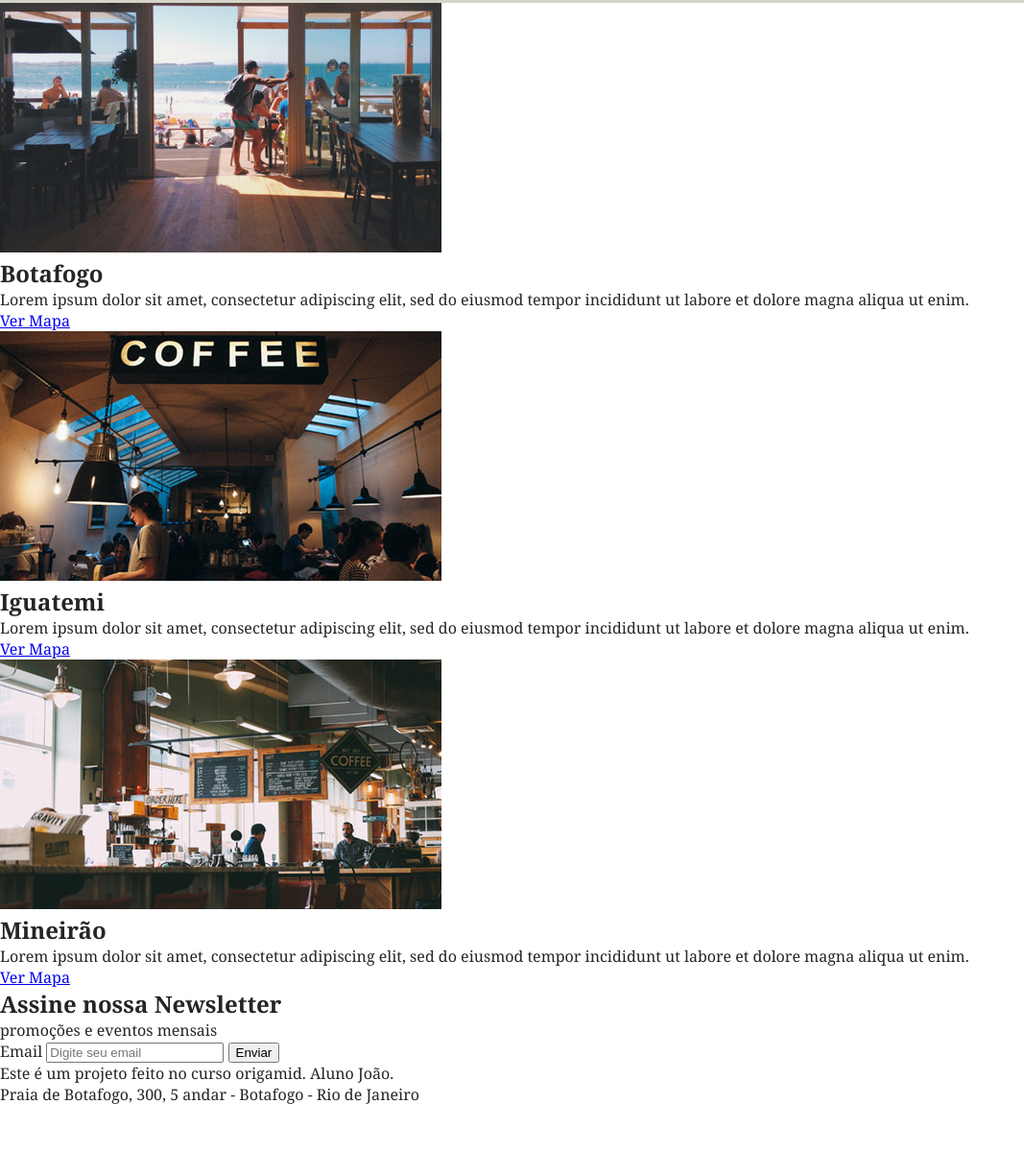
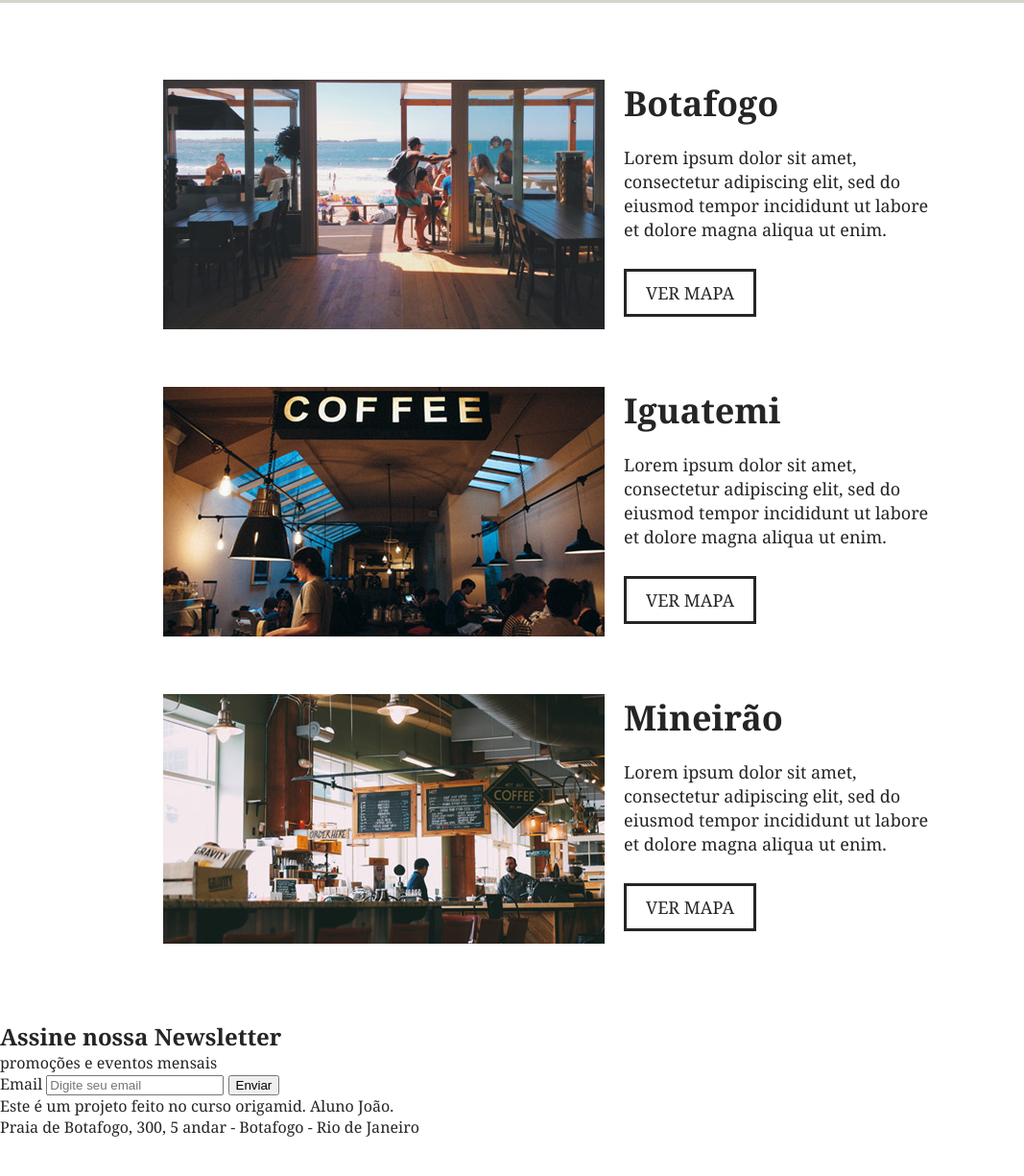
Before and after one commit to thxjao/css-advanced-positioning, a plain HTML site: page website_version_1/website_v1_purecss/index.html in a window 1280 px wide. Shown: the part 1806-3031 px from the top of the page at 96% size, without its empty margins (0-1067 px from the left). Before the commit the page ends 2999 px from the top, so only its background shows below. Drawn offline with Linux system fonts and the light colour scheme.

Commit message:
Added locals page area

```diff
--- a/website_version_1/website_v1_purecss/css/style.css
+++ b/website_version_1/website_v1_purecss/css/style.css
@@ -207,3 +207,56 @@ h2.produtos-mineiro::before {
     padding: 15px 0;
     margin: 20px auto 0 auto;
 }
+
+/* Locais */
+
+.locais {
+    max-width: 960px;
+    margin: 0 auto;
+    padding: 20px 0;
+}
+
+.locais-item{
+    clear: both;
+    margin: 60px auto;
+}
+
+.locais-item::after, .locais-item::before {
+    display: table;
+    content: "";
+    clear: both;
+}
+
+.locais-item img {
+    width: 460px;
+    display: block;
+    float: left;
+    margin: 0 10px;
+}
+
+.locais-item > div {
+    width: 460px;
+    float: left;
+    margin: 0 10px;
+}
+
+.locais-item h2 {
+    font-size: 2.25em;
+    margin-bottom: 20px;
+}
+
+.locais-item p {
+    font-size: 1.125em;
+    line-height: 1.4em;
+    max-width: 320px;
+    margin-bottom: 40px;
+}
+
+.locais-item a {
+    font-size: 1.125em;
+    text-transform: uppercase;
+    text-decoration: none;
+    border: 3px solid;
+    color: #252525;
+    padding: 10px 20px;
+}
--- a/website_version_1/website_v1_purecss/index.html
+++ b/website_version_1/website_v1_purecss/index.html
@@ -83,8 +83,8 @@
       <a href="#" class="produtos-btn">Saiba Mais</a>
     </section>
 
-    <section>
-        <div>
+    <section class="locais">
+        <div class="locais-item">
             <img src="./img/botafogo.jpg" alt="Brafé unidade Botafogo">
             <div>
                 <h2>Botafogo</h2>
@@ -96,7 +96,7 @@
             </div>
         </div>
 
-        <div>
+        <div class="locais-item">
             <img src="./img/iguatemi.jpg" alt="Brafé unidade Iguatemi">
             <div>
                 <h2>Iguatemi</h2>
@@ -108,7 +108,7 @@
             </div>
         </div>
 
-        <div>
+        <div class="locais-item">
             <img src="./img/mineirao.jpg" alt="Brafé unidade Mineirão">
             <div>
                 <h2>Mineirão</h2>
```
